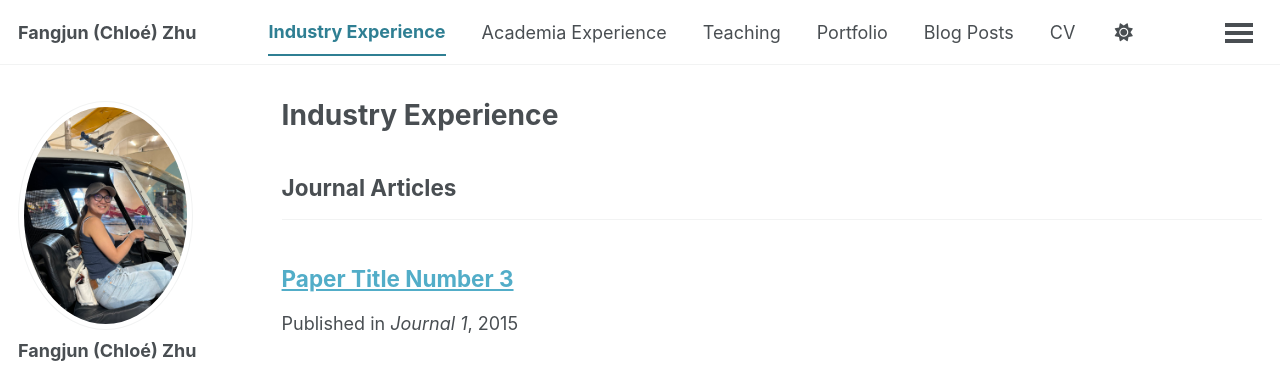
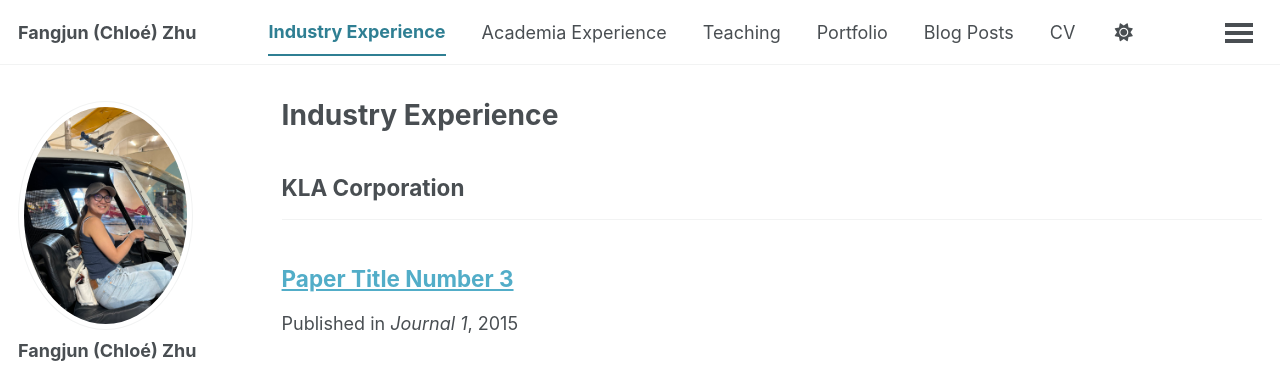
Before and after one commit to ChloeZhu1/ChloeZhu1.github.io, a Jekyll site: the page built from _pages/publications.html, in a window 1280 px wide and 900 px high. Shown: the top 365 px of the window. Built offline with Jekyll 4.4.1, drawn with Linux system fonts in a browser that asks for light colours; a script bundle is joined from its source files by our own code; library files that are not in the unit come from our copies.

Commit message:
Update _config.yml

```diff
--- a/_config.yml
+++ b/_config.yml
@@ -87,7 +87,7 @@ publication_category:
   books:
     title: 'Books'
   manuscripts:
-    title: 'Journal Articles'
+    title: 'KLA Corporation'
   conferences:
     title: 'Conference Papers'
 
```
